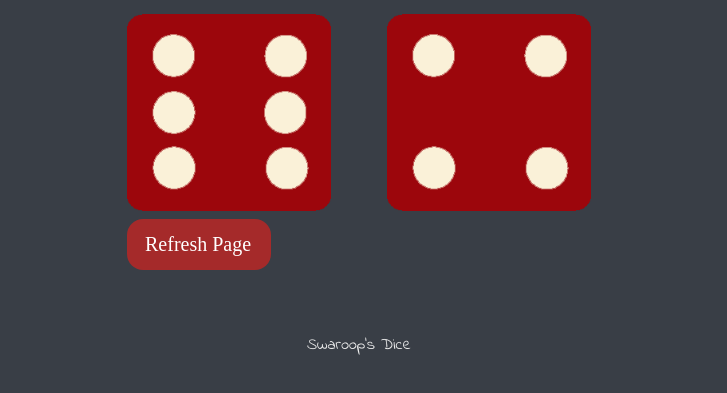
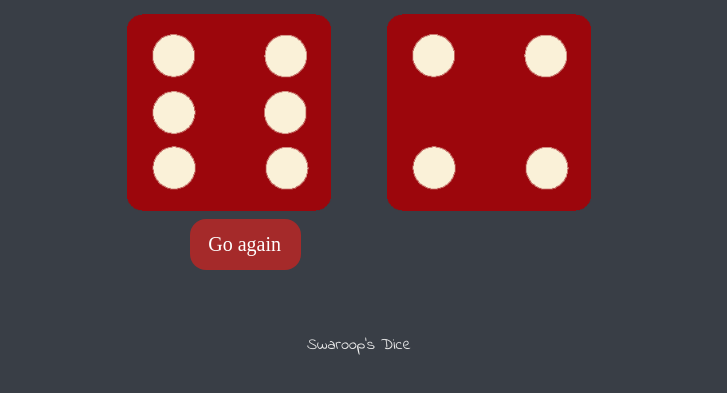
Before and after one commit to notori0usss/Dice-Game, a plain HTML site: page index.html in a window 1280 px wide. Shown: the part 321-714 px from the top of the page, without its empty margins (281-1008 px from the left). Drawn offline with Linux system fonts and the light colour scheme.

Commit message:
Update index.html

```diff
--- a/index.html
+++ b/index.html
@@ -25,7 +25,11 @@
     </div>
 
   </div>
-<button onClick="window.location.reload();">Refresh Page</button>
+  <div class="container">
+    <div class="vertical-center">
+      <button onClick="window.location.reload();">Go again</button>
+    </div>
+  </div>
 
 </body>
 
```
